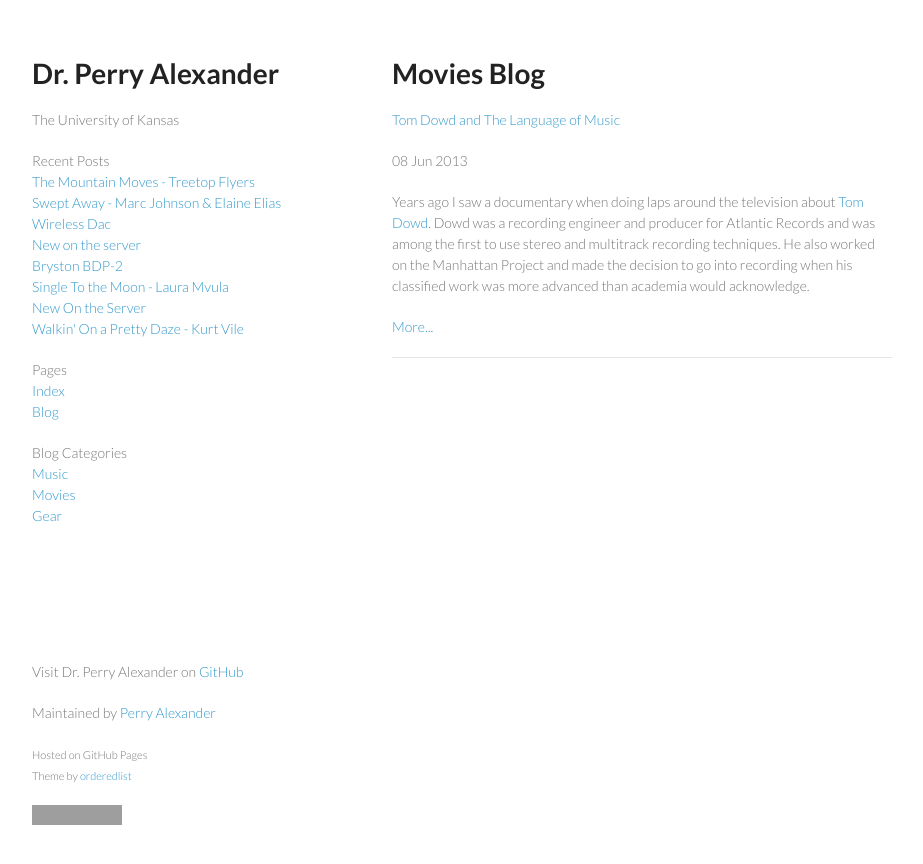
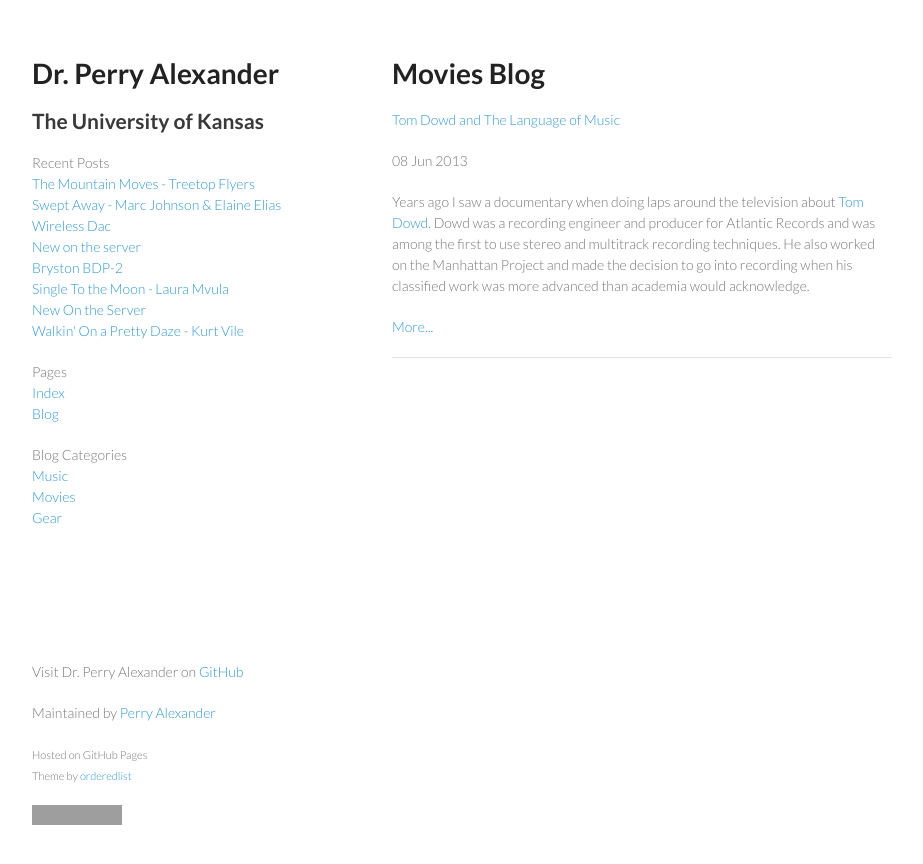
Before and after one commit to palexand/palexand.github.io, a Jekyll site: the page built from movies.md, in a window 1280 px wide. Shown: the top 864 px of the page, without its empty margins (178-1101 px from the left). Built offline with Jekyll 4.4.1, drawn with Linux system fonts in a browser that asks for light colours; grey boxes are pictures that could not be loaded.

```diff
--- a/_layouts/frontblog.html
+++ b/_layouts/frontblog.html
@@ -19,7 +19,7 @@
     <div class="wrapper">
       <header>
         <h1>{{ site.title }}</h1>
-        <p>{{ site.subtitle }}</p>
+        <h2>{{ site.subtitle }}</h2>
 
 	Recent Posts<br>
 	<ul>
```
